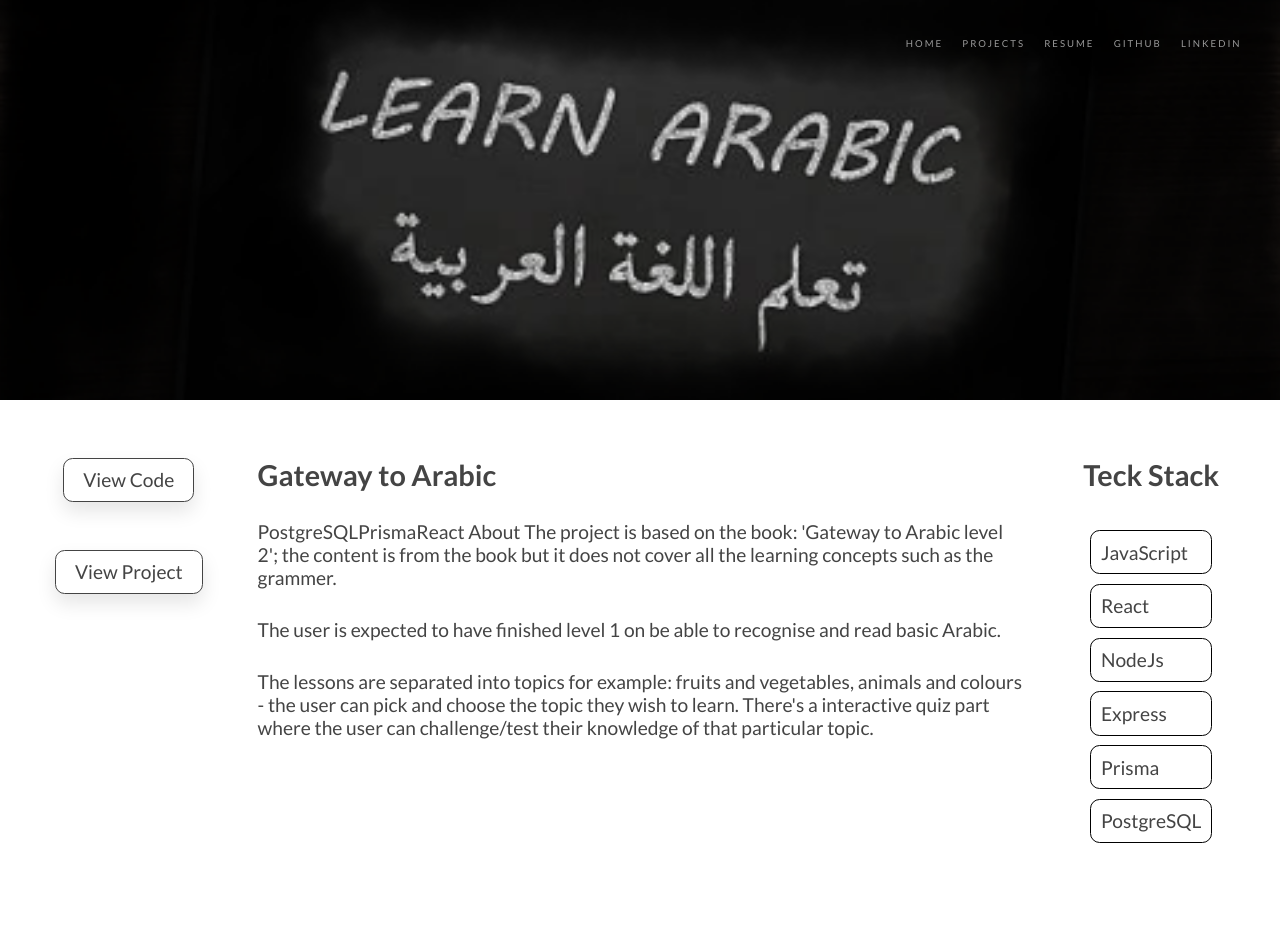
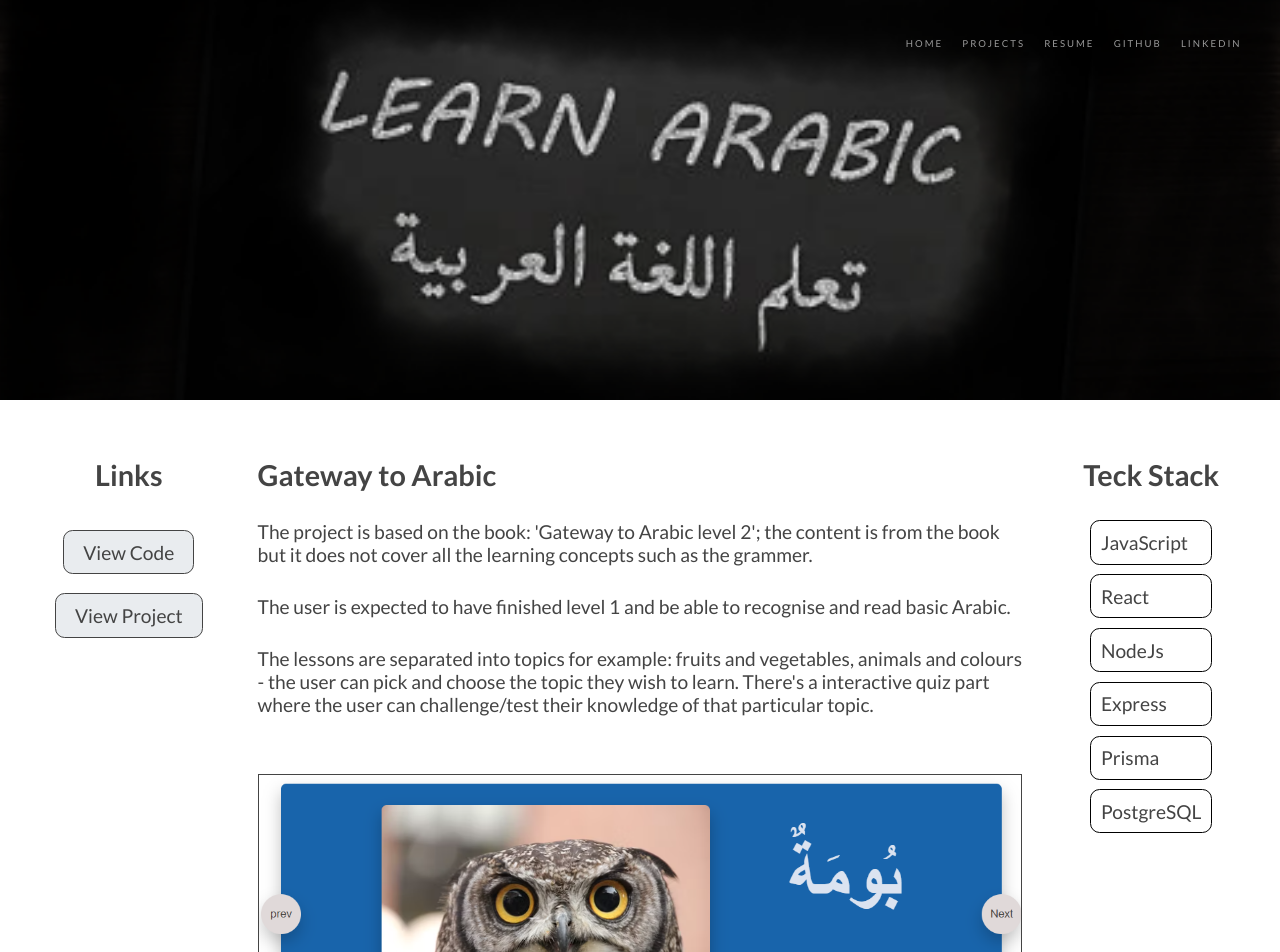
Before and after one commit to New-Arday/my-portfolio, a React (Create React App) app: page /learnArabic in a window 1280 px wide. Shown: the top 952 px of the page. Before the commit the page ends 881 px from the top, so only its background shows below. Built offline with nearby package versions, Linux system fonts and the light colour scheme.

Commit message:
Changed project image

```diff
--- a/src/projects/Project.css
+++ b/src/projects/Project.css
@@ -17,6 +17,7 @@
   align-items: center;
 }
 
+.teck-title,
 .teck-title {
   font-size: 3rem;
 }
@@ -26,7 +27,7 @@
   border-radius: 1rem;
   padding: 1rem;
   font-size: 2rem;
-  margin: 1rem;
+  margin-bottom: 1rem;
 }
 .h-sub {
   display: block;
@@ -36,7 +37,6 @@
 }
 .project-title {
   font-size: 3rem;
-  margin-top: 2rem;
 }
 .project-about {
   padding: 0 3rem;
@@ -45,28 +45,33 @@
 
 .project__description,
 .project-title,
-.teck-title,
-.link-box {
+.teck-title {
   margin-bottom: 3rem;
   margin-top: 3rem;
+}
+.project-img {
+  border: solid 0.5px;
+  margin-top: 3rem;
+  max-width: 100%;
 }
 
 .link-box {
   display: flex;
   align-items: center;
   flex-direction: column;
-  gap: 3rem;
+  gap: 1rem;
   font-size: 2rem;
 }
 .view-links {
-  margin-bottom: 2rem;
+  margin-bottom: 1rem;
+  background-color: #e9ecef;
 }
 .view-links:link,
 .view-links:visited {
   text-decoration: none;
   display: block;
   border: solid#444 0.5px;
-  box-shadow: 0 1rem 2rem rgba(0, 0, 0, 0.1);
+
   padding: 1rem 2rem;
   border-radius: 1rem;
   color: #444;
@@ -75,9 +80,9 @@
 .view-links:active {
   text-decoration: none;
   display: block;
-  border: solid#444 2px;
   padding: 1rem 2rem;
   border-radius: 1rem;
+  filter: contrast(90%);
 }
 
 @media (max-width: 850px) {
--- a/src/projects/Project_LearnArabic.jsx
+++ b/src/projects/Project_LearnArabic.jsx
@@ -1,6 +1,8 @@
 import React from "react";
 import "../projects/Project.css";
 import { Link } from "react-router-dom";
+import Lesson from "../images/lessonPage.PNG";
+
 function Project_LearnArabic() {
   return (
     <>
@@ -9,6 +11,7 @@
       </div>
       <div className="project__container">
         <div className="link-box">
+          <h4 className="project-title">Links</h4>
           <a
             href="https://github.com/New-Arday/learn-arabic-client"
             className="view-links"
@@ -26,11 +29,11 @@
         <div className="project-about">
           <h4 className="project-title">Gateway to Arabic</h4>
           <p className="project__description">
-            PostgreSQLPrismaReact About The project is based on the book:
-            'Gateway to Arabic level 2'; the content is from the book but it
-            does not cover all the learning concepts such as the grammer.
+            The project is based on the book: 'Gateway to Arabic level 2'; the
+            content is from the book but it does not cover all the learning
+            concepts such as the grammer.
             <p className="project__description">
-              The user is expected to have finished level 1 on be able to
+              The user is expected to have finished level 1 and be able to
               recognise and read basic Arabic.
             </p>
             <p className="project__description">
@@ -41,6 +44,7 @@
               topic.
             </p>
           </p>
+          <img className="project-img " src={Lesson} />
         </div>
         <div className="teck-stack">
           <h4 className="teck-title">Teck Stack</h4>
@@ -53,21 +57,6 @@
             <li className="stack-list">PostgreSQL</li>
           </ul>
         </div>
-        {/* <div className="link-box">
-          <a
-            href="https://github.com/New-Arday/learn-arabic-client"
-            className="view-links"
-          >
-            {" "}
-            View Code
-          </a>
-          <a
-            href="https://main--gatewaytoarabicproject.netlify.app/"
-            className="view-links"
-          >
-            View Project
-          </a>
-        </div> */}
       </div>
     </>
   );
```
Also changed, not shown: src/images/lessonPage.PNG (added), src/images/lessons.PNG (added).
